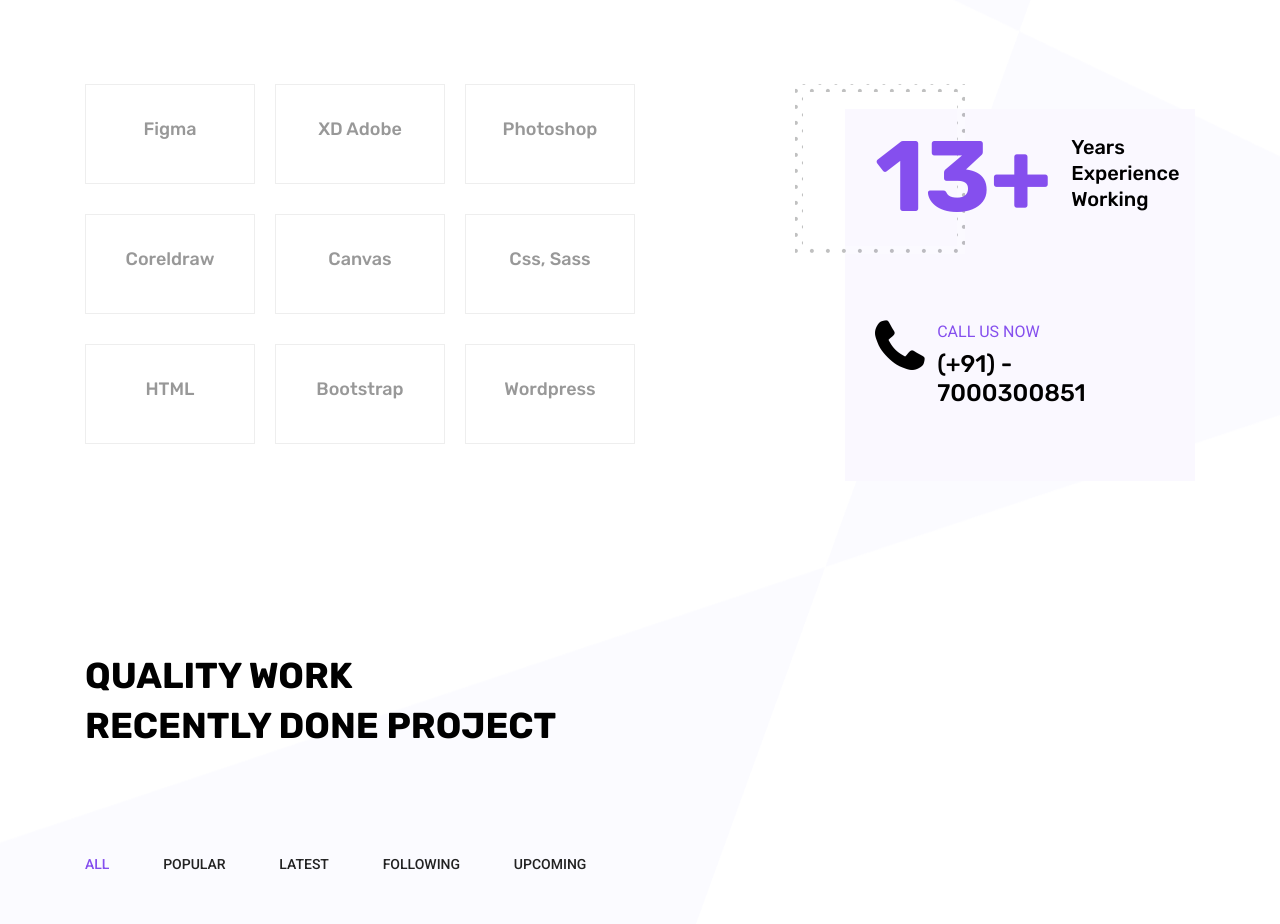
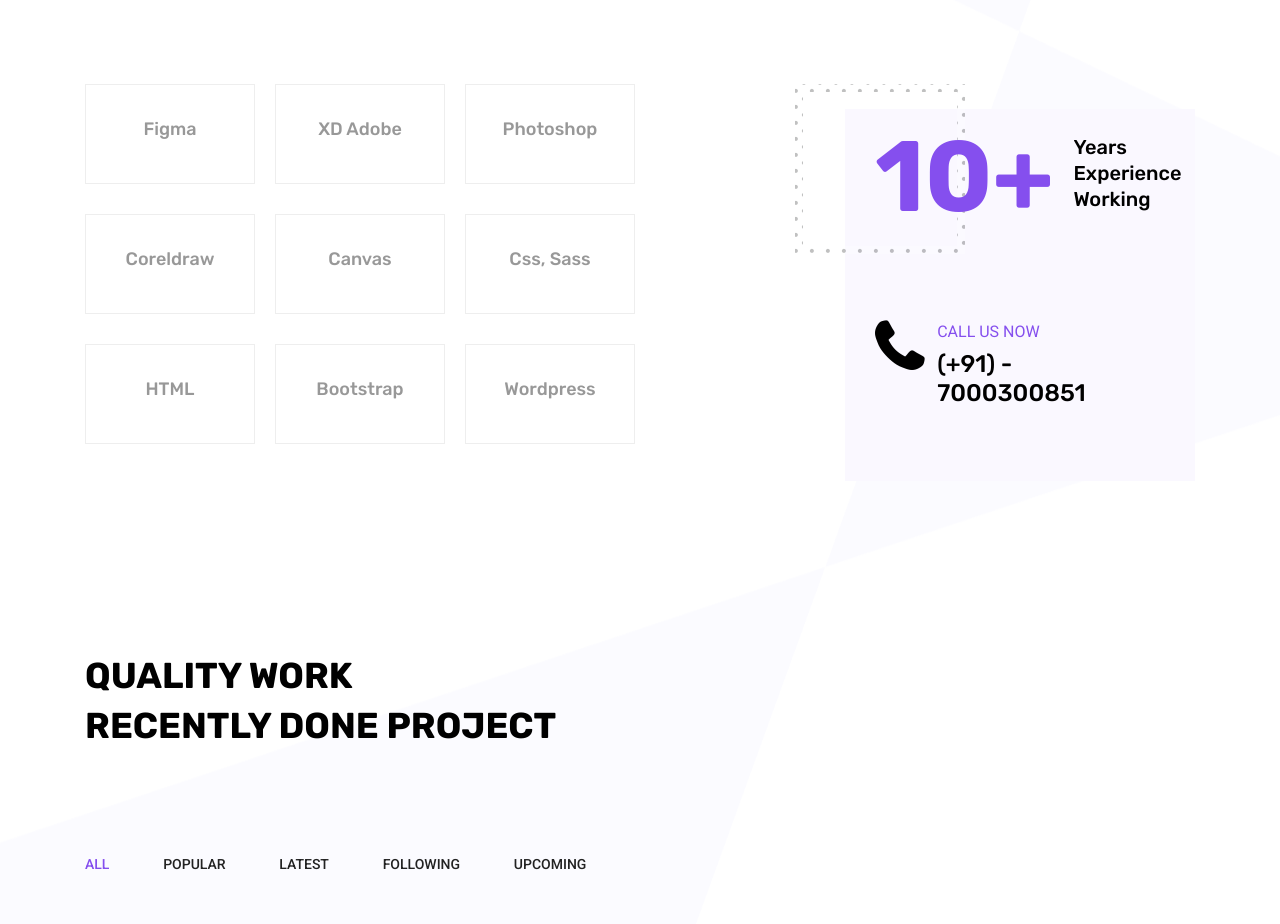
Before and after one commit to simranjitsootdhar/SimranjitDesignergithub.io, a plain HTML site: page index.html in a window 1280 px wide. Shown: the part 1480-2404 px from the top of the page. Drawn offline with Linux system fonts and the light colour scheme; some packages are replaced by stand-ins of ours; grey boxes are pictures that could not be loaded.

Commit message:
Update index.html

```diff
--- a/index.html
+++ b/index.html
@@ -231,7 +231,7 @@
 				<div class="offset-lg-2 col-lg-4 col-md-6">
 					<div class="client-info">
 						<div class="d-flex mb-50">
-							<span class="lage">13+</span>
+							<span class="lage">10+</span>
 							<span class="smll">Years Experience Working</span>
 						</div>
 						<div class="call-now d-flex">
```
